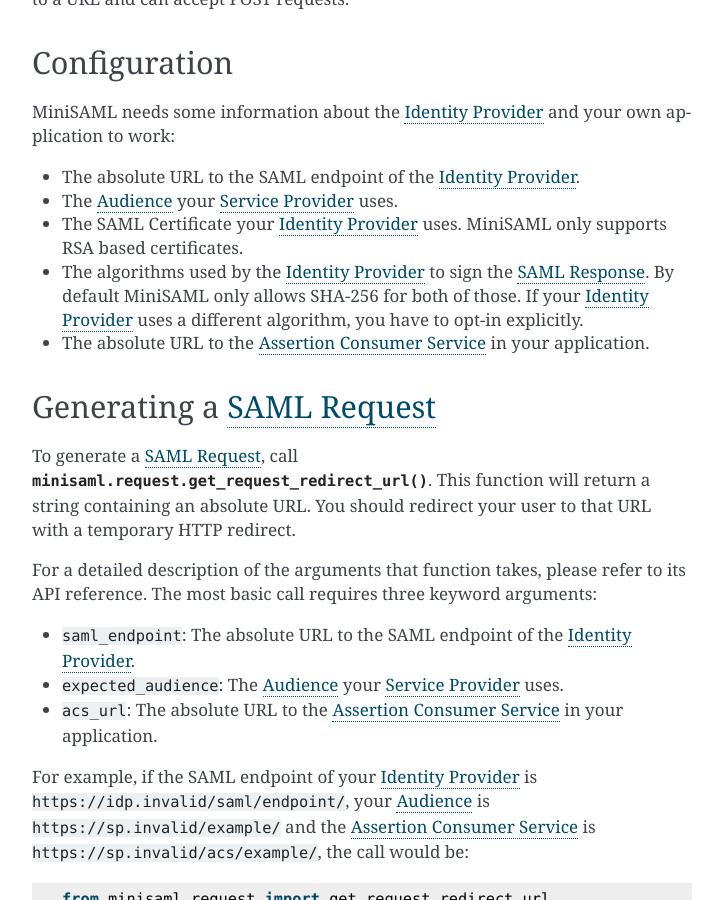
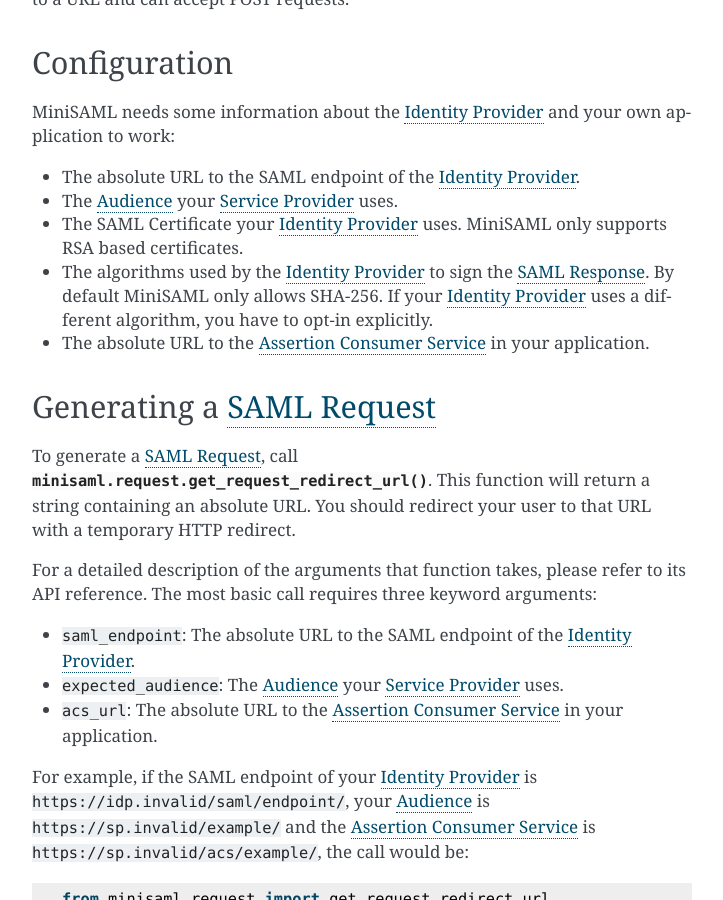
Before and after one commit to HENNGE/minisaml, a Sphinx documentation site: the page built from docs/tutorial.rst, in a window 1280 px wide and 900 px high, scrolled down 412 px. Shown: the whole window, without its empty margins (388-1111 px from the left). Built offline with Sphinx 7.4.7, drawn with Linux system fonts in a browser that asks for light colours.

Commit message:
Update docs/tutorial.rst
Co-authored-by: Dima Tisnek <dimaqq@gmail.com>

```diff
--- a/docs/tutorial.rst
+++ b/docs/tutorial.rst
@@ -27,7 +27,7 @@ MiniSAML needs some information about the :term:`Identity Provider` and your own
 * The :term:`Audience` your :term:`Service Provider` uses.
 * The SAML Certificate your :term:`Identity Provider` uses. MiniSAML only supports RSA based certificates.
 * The algorithms used by the :term:`Identity Provider` to sign the :term:`SAML Response`.
-  By default MiniSAML only allows SHA-256 for both of those. If your :term:`Identity Provider` uses a different
+  By default MiniSAML only allows SHA-256. If your :term:`Identity Provider` uses a different
   algorithm, you have to opt-in explicitly.
 * The absolute URL to the :term:`Assertion Consumer Service` in your application.
 
```
